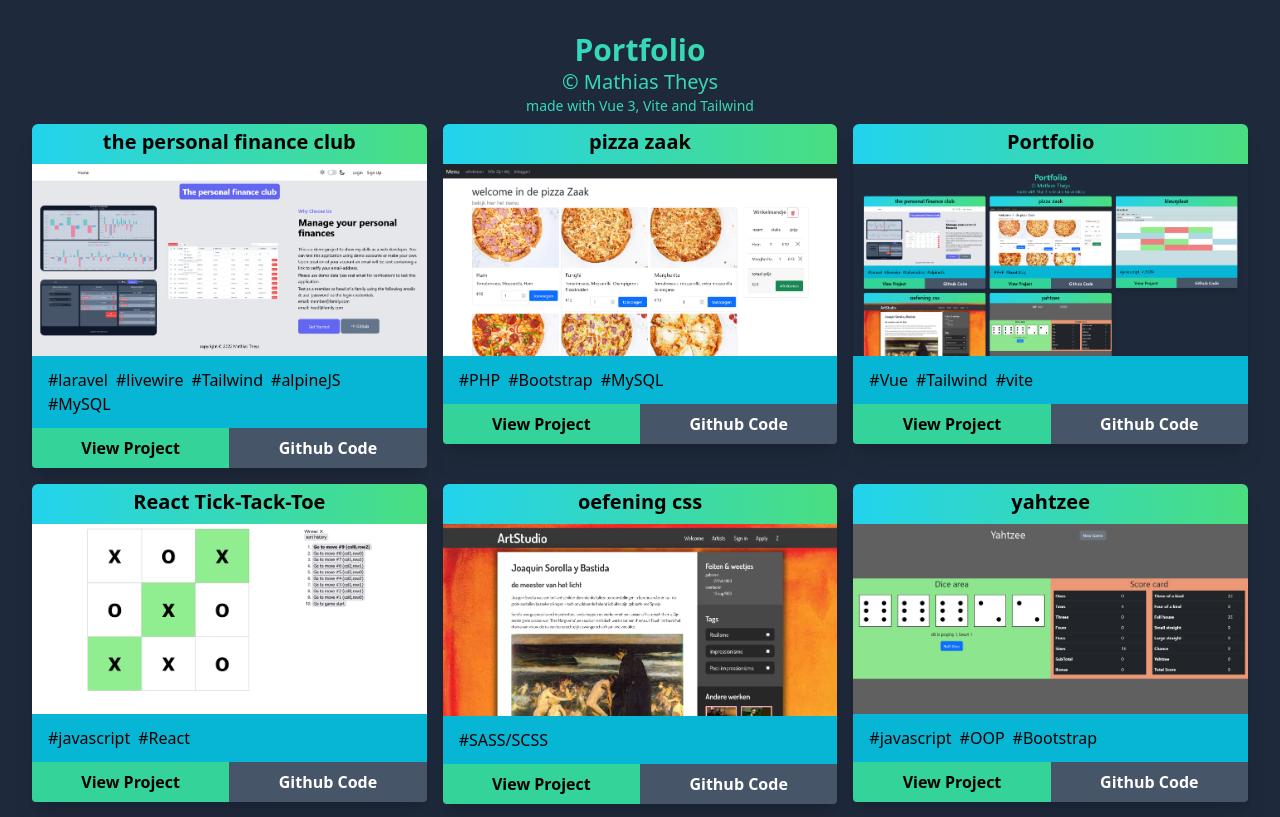
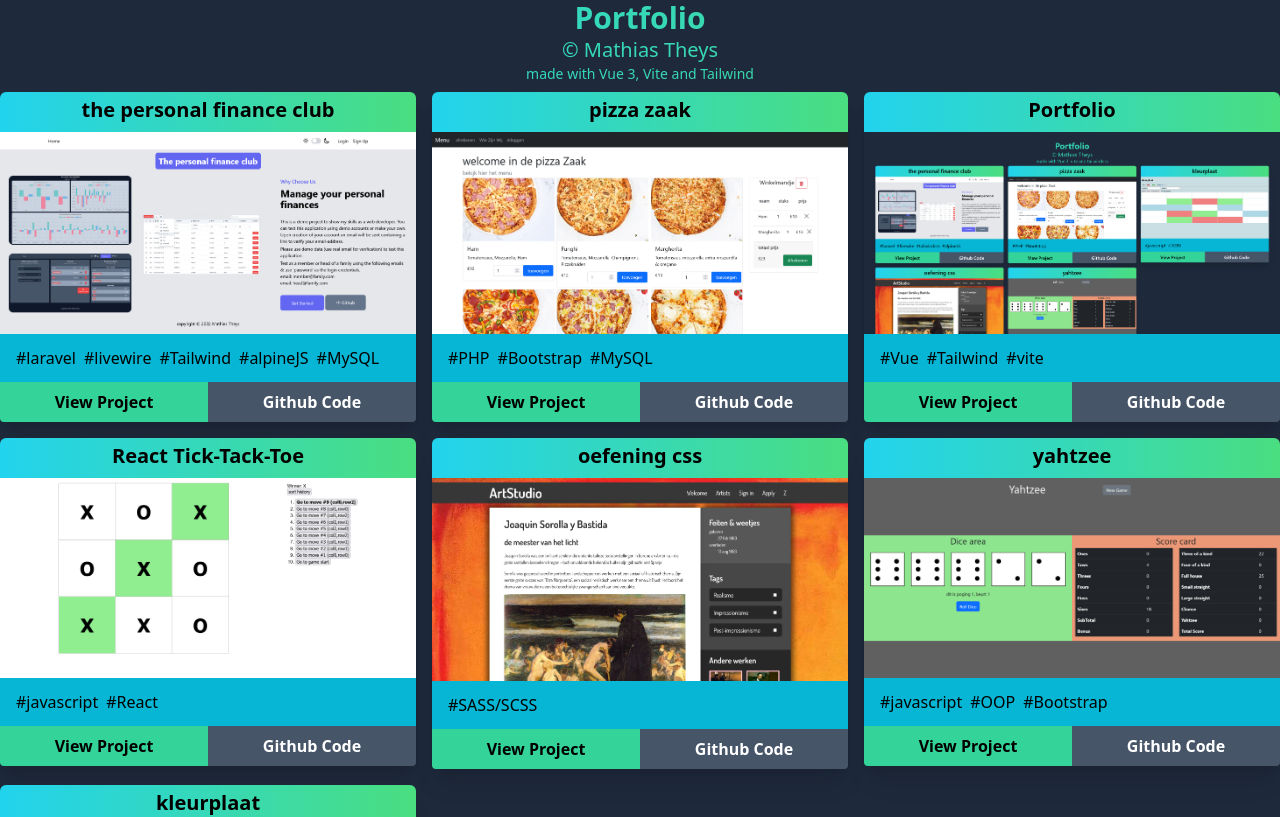
Before and after one commit to AtlasMountains/Portfolio, a Vue app: page / in a window 1280 px wide. Shown: the top 817 px of the page. Built offline with nearby package versions, Linux system fonts and the light colour scheme.

Commit message:
deleting unused css

```diff
--- a/src/assets/main.css
+++ /dev/null
@@ -1,6 +0,0 @@
-#app {
-  max-width: 1500px;
-  margin: 0 auto;
-  padding: 2rem;
-  font-weight: normal;
-}
--- a/src/main.js
+++ b/src/main.js
@@ -1,7 +1,6 @@
 import { createApp } from "vue";
 import App from "./App.vue";
 
-import "./assets/main.css";
 import "./index.css";
 
 createApp(App).mount("#app");
```
